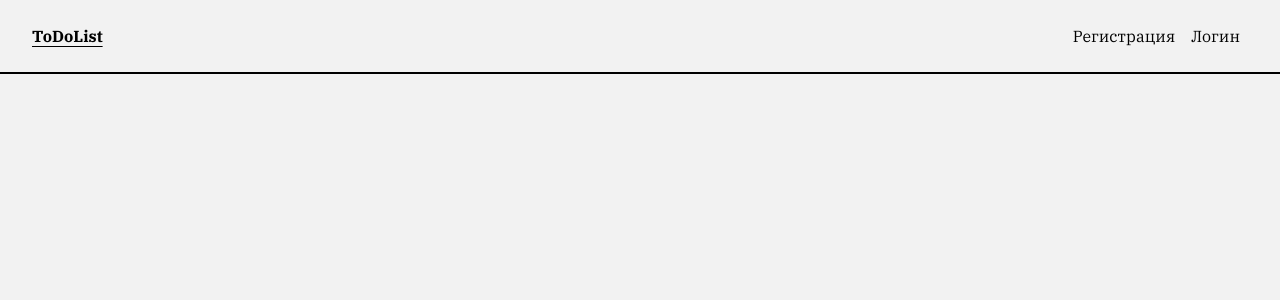
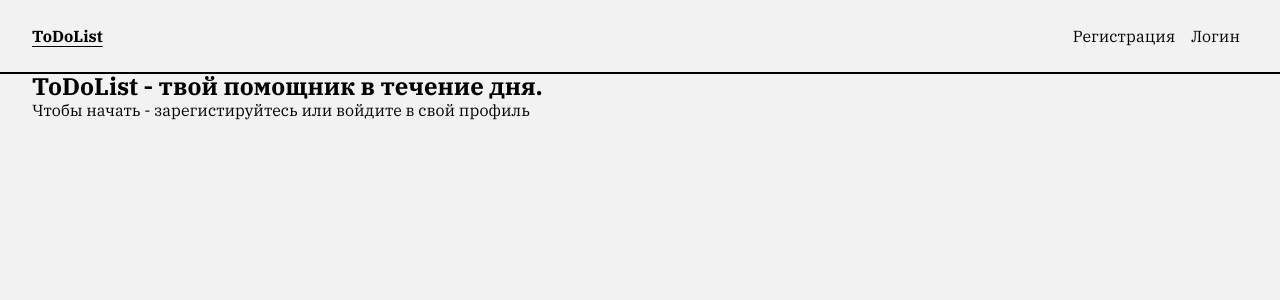
Before and after one commit to do6roetyro/airnet_todo_list, a React (Create React App) app: page / in a window 1280 px wide. Shown: the top 300 px of the page. Built offline with nearby package versions, Linux system fonts and the light colour scheme.

Commit message:
feat: подготовил routes, подготовил HomePage

```diff
--- a/src/App.tsx
+++ b/src/App.tsx
@@ -1,14 +1,33 @@
-import React from "react";
+import React, { Suspense, lazy, useEffect } from "react";
+import { Routes, Route, useLocation } from "react-router-dom";
 import Header from "./components/Header/Header";
 
 import "./assets/styles/index.scss";
 
+const HomePage = lazy(() => import("./pages/HomePage"));
+
 const App: React.FC = () => {
+  const location = useLocation();
+
+  useEffect(() => {
+    window.scrollTo(0, 0);
+  }, [location.pathname]);
+
   return (
     <>
       <Header />
+      <div className="page__wrapper wrapper">
+        <main className="main-container">
+          <h1 className="visually-hidden">ToDoList - планировщик дел.</h1>
+          <Suspense fallback={<div className="suspense-load"></div>}>
+            <Routes>
+              <Route path="/" element={<HomePage />} />
+            </Routes>
+          </Suspense>
+        </main>
+      </div>
     </>
   );
-}
+};
 
 export default App;
--- a/src/assets/styles/global/wrapper.scss
+++ b/src/assets/styles/global/wrapper.scss
@@ -2,6 +2,10 @@
 
 .wrapper {
     margin: 0 auto;
+
+    @media (max-width: variables.$screen-mobile) {
+        padding: 0 1rem;
+    }
 
     @media (min-width: variables.$screen-mobile) {
         padding: 0 1rem;
--- /dev/null
+++ b/src/pages/HomePage.tsx
@@ -0,0 +1,17 @@
+import React from "react";
+import { Link } from "react-router-dom";
+const HomePage: React.FC = () => {
+  return (
+    <section className="hero">
+      <h2 className="hero__title title">
+        ToDoList - твой помощник в течение дня.
+      </h2>
+
+      <p className="hero__description description">
+        Чтобы начать - зарегистируйтесь или войдите в свой профиль
+      </p>
+    </section>
+  );
+};
+
+export default HomePage;
```
